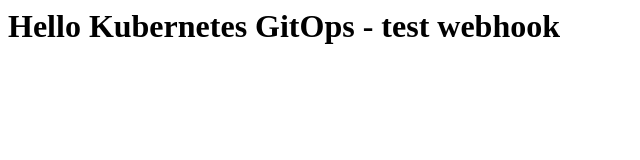
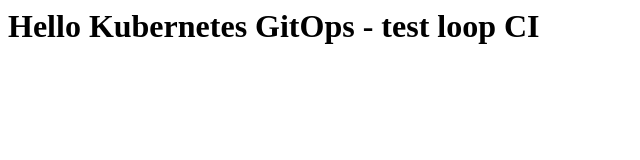
Before and after one commit to longbugi/Sysad.LongPD, a plain HTML site: page Bai42.CD/index.html in a window 1280 px wide. Shown: the whole page, without its empty margins (0-640 px from the left). Drawn offline with Linux system fonts and the light colour scheme.

Commit message:
update web 1

```diff
--- a/Bai42.CD/index.html
+++ b/Bai42.CD/index.html
@@ -1 +1 @@
-<h1>Hello Kubernetes GitOps - test webhook</h1>
+<h1>Hello Kubernetes GitOps - test loop CI</h1>
```
